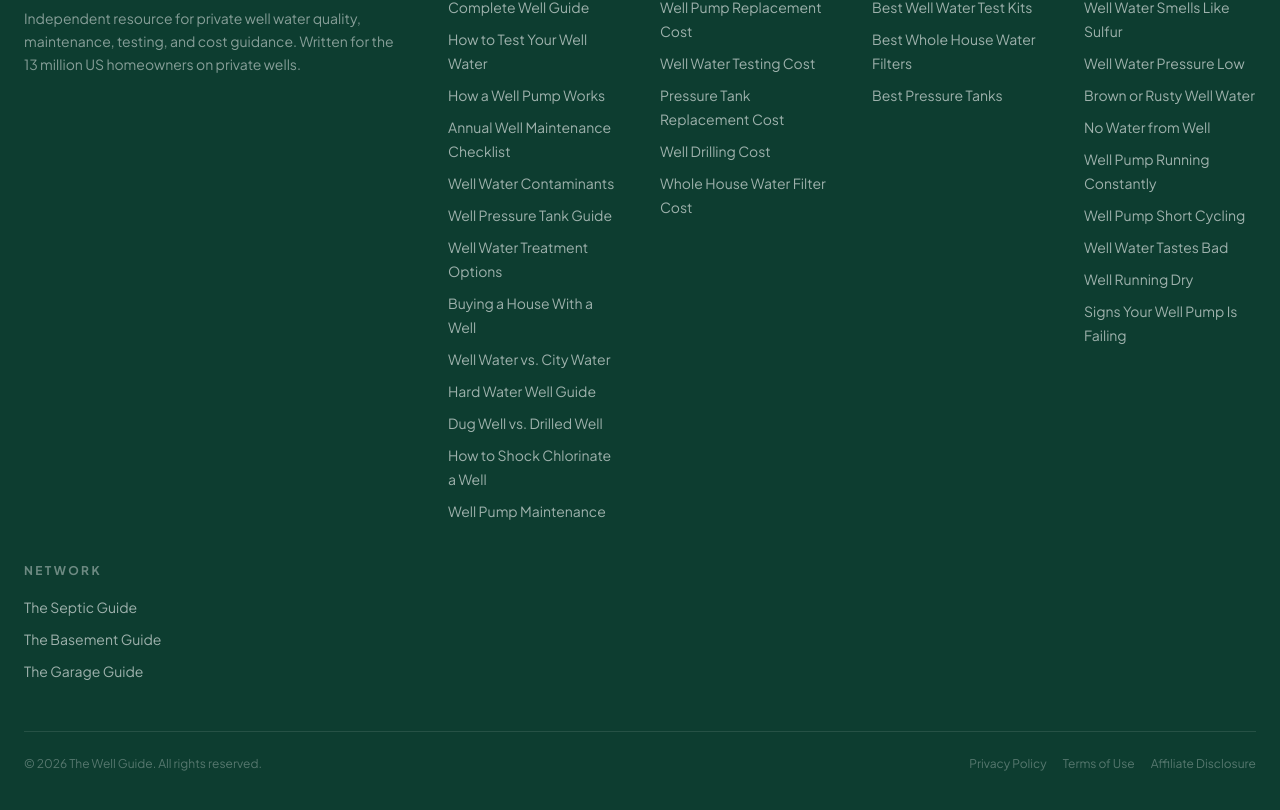
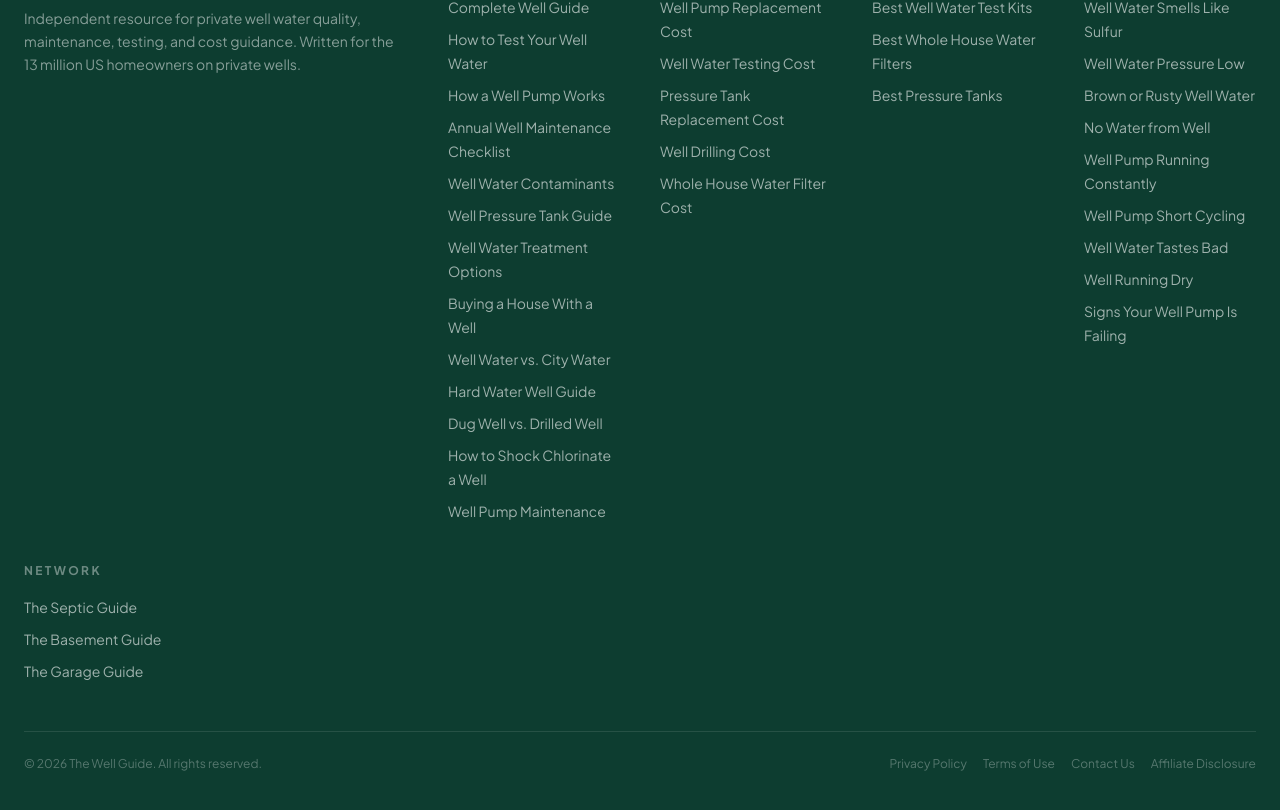
Before and after one commit to thebasementguide2026/thewell.guide-, a Next.js app: page / in a window 1280 px wide. Shown: the part 5378-6188 px from the top of the page. Built offline with nearby package versions, Linux system fonts and the light colour scheme.

Commit message:
Add Contact Us link to footer

```diff
--- a/components/Footer.tsx
+++ b/components/Footer.tsx
@@ -121,6 +121,7 @@ export default function Footer() {
           <div className="flex gap-4">
             <Link href="/privacy" className="text-white/30 hover:text-white/60 text-xs">Privacy Policy</Link>
             <Link href="/terms" className="text-white/30 hover:text-white/60 text-xs">Terms of Use</Link>
+            <Link href="/contact" className="text-white/30 hover:text-white/60 text-xs">Contact Us</Link>
             <Link href="/affiliate-disclosure" className="text-white/30 hover:text-white/60 text-xs">Affiliate Disclosure</Link>
           </div>
         </div>
```
